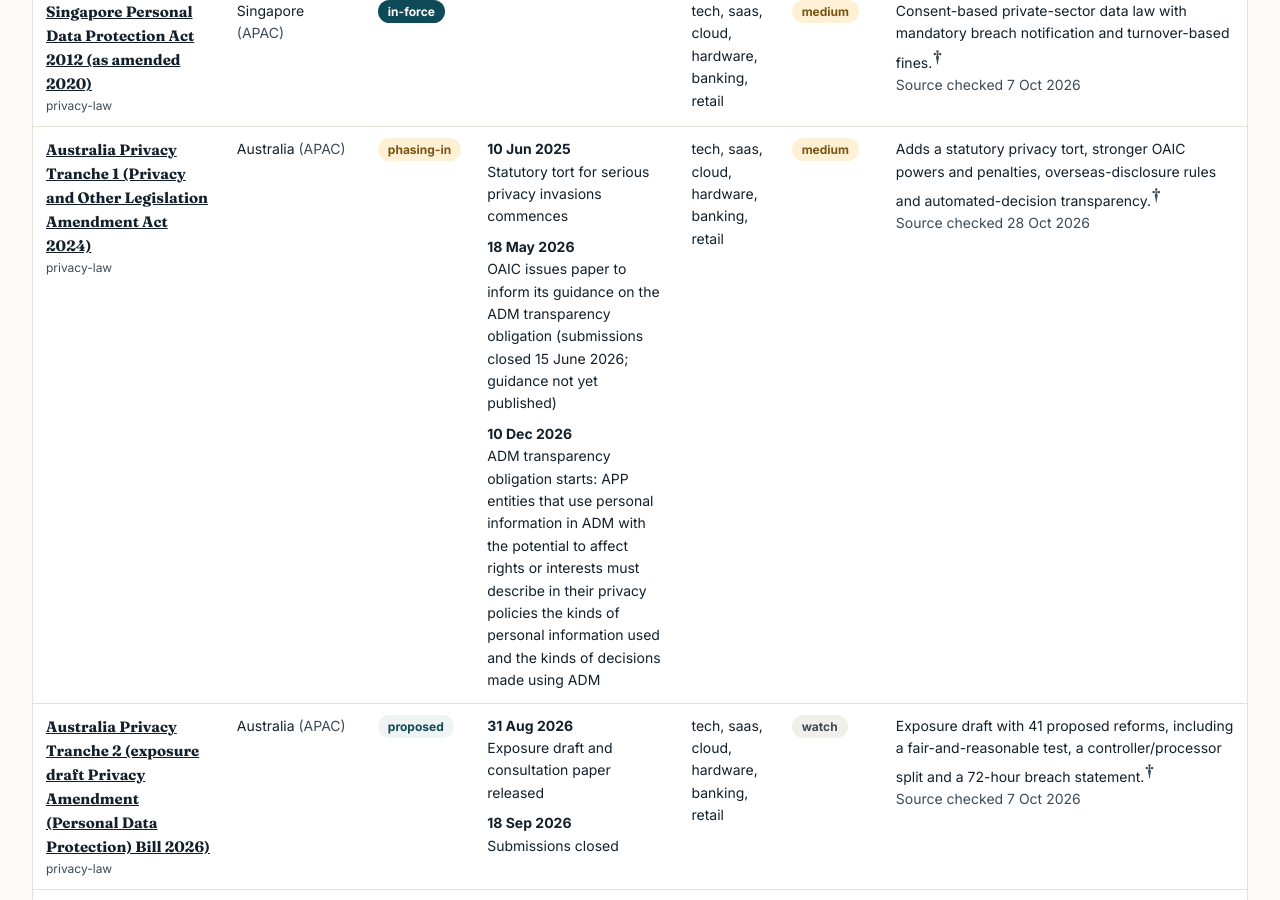
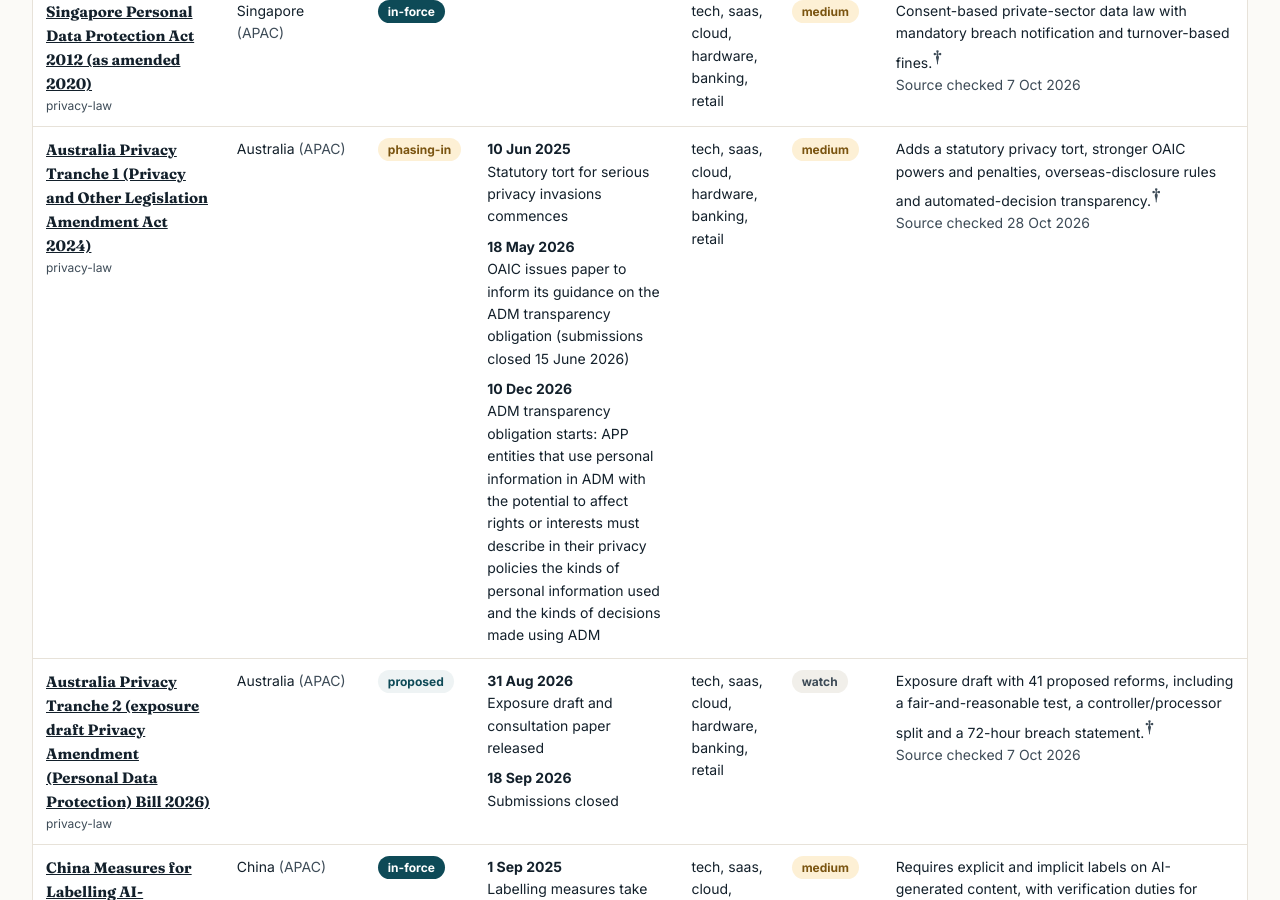
Before and after one commit to grc-with-sjo/grc-insights, a Jekyll site: the page built from radar.html, in a window 1280 px wide and 900 px high, scrolled down 1852 px. Built offline with Jekyll 4.4.1, drawn with Linux system fonts in a browser that asks for light colours.

Commit message:
radar: drop unsupported 'guidance not yet published' from OAIC key date
Co-Authored-By: Claude Opus 5.5 <noreply@anthropic.com>

```diff
--- a/_data/tracker.yml
+++ b/_data/tracker.yml
@@ -487,7 +487,7 @@
   status: phasing-in
   key_dates:
     - { date: "2025-06-10", what: "Statutory tort for serious privacy invasions commences" }
-    - { date: "2026-05-18", what: "OAIC issues paper to inform its guidance on the ADM transparency obligation (submissions closed 15 June 2026; guidance not yet published)" }
+    - { date: "2026-05-18", what: "OAIC issues paper to inform its guidance on the ADM transparency obligation (submissions closed 15 June 2026)" }
     - { date: "2026-12-10", what: "ADM transparency obligation starts: APP entities that use personal information in ADM with the potential to affect rights or interests must describe in their privacy policies the kinds of personal information used and the kinds of decisions made using ADM" }
   sectors: [tech, saas, cloud, hardware, banking, retail]
   applies_to_me: medium
```
